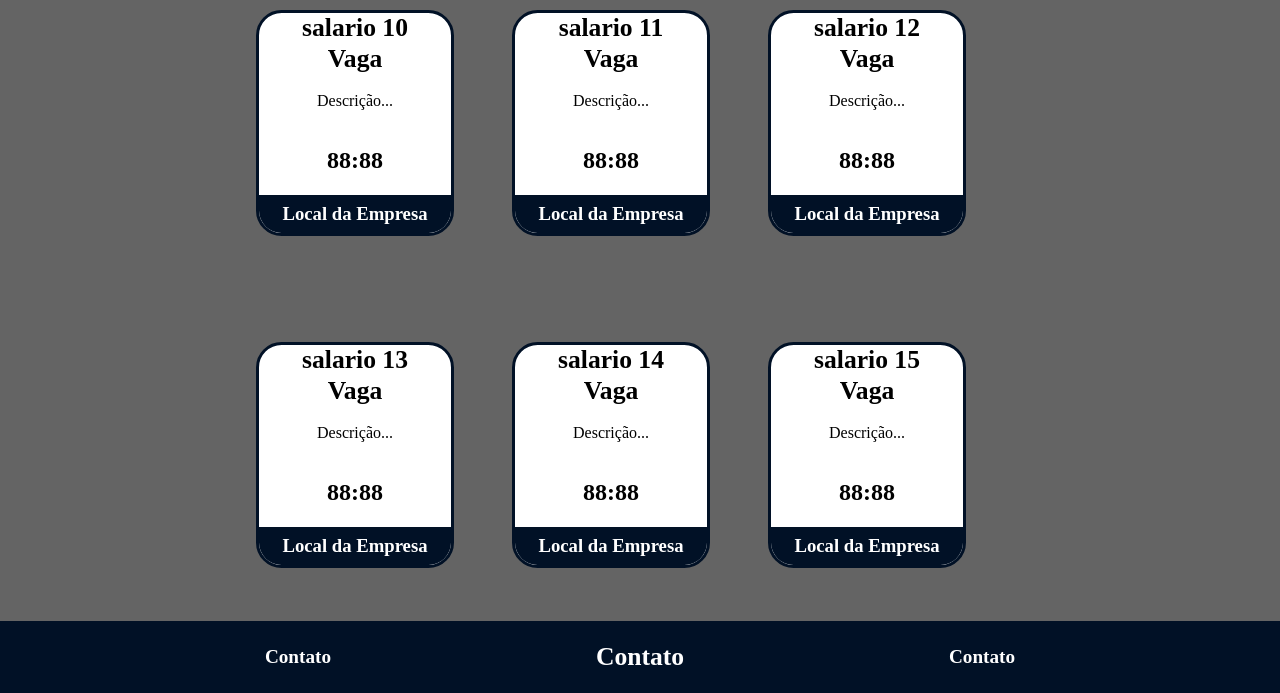
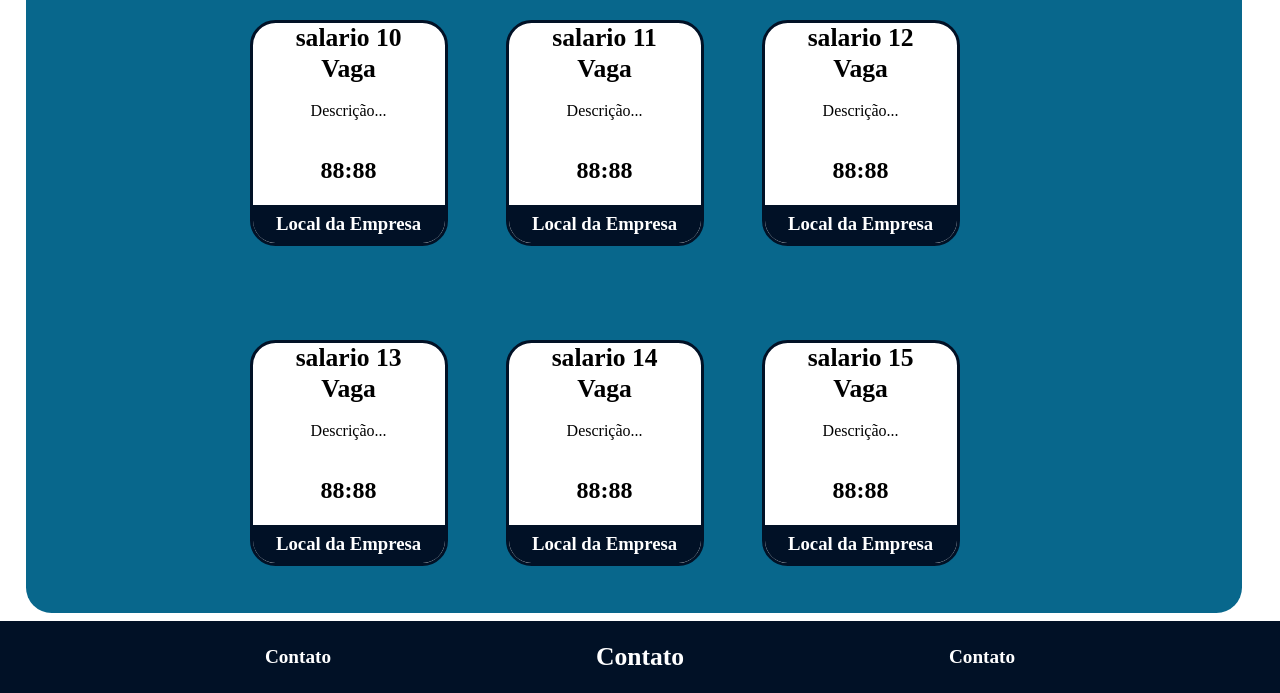
Before and after one commit to Tapioka-788/Bridge-Works-compartilhado, a plain HTML site: page view/html/ver_vagas.html in a window 1280 px wide. Shown: the part 107-800 px from the top of the page. Drawn offline with Linux system fonts and the light colour scheme.

Commit message:
tela de cartoes

```diff
--- a/view/css/ver_vagas/recheio_vervagas.css
+++ b/view/css/ver_vagas/recheio_vervagas.css
@@ -1,8 +1,9 @@
 section {
-    margin: 8vh 0 0;
-    width: 100vw;
-    height: 83vh;
-    background-color: rgb(100, 100, 100);
+    width: 95vw;
+    height: 80vh;
+    margin: 10vh 2vw 2vh;
+    background-color: #08678C;
+    border-radius: 2vw;
 
     display: flex;
     justify-content: center;
--- a/view/html/ver_vagas.html
+++ b/view/html/ver_vagas.html
@@ -21,11 +21,11 @@
             <button class="menu_cabecalho" id="tres_pontinhos"><i class="fa-solid fa-bars"></i></button>
         </div>
         <div class="logo">
-            <img src="">
         </div>
     </header>
     <section id="cartoes">
     </section>
+
     <footer>
         <div id="rodape">
             <h6 class="texto_rodape" id="texto_rodape_UM">Contato</h6>
--- a/view/js/cartao.js
+++ b/view/js/cartao.js
@@ -21,19 +21,13 @@ let cartoes = [
 
 export function criarCartoes() {
 
-    //cartao em forma de variavel
-
     let secitionCartoes = document.getElementById('cartoes')
 
     for (let i = 0; i < cartoes.length; i++) {
         let cartao = document.createElement('div');
         cartao.className = 'cartao_vaga';
 
-     cartao.style.backgroundImage =`url(${cartoes[i].img})`
-
-        // let imagem = document.createElement('img')
-        // imagem.className = 'fusca'
-        // imagem.src = img[i]
+        cartao.style.backgroundImage =`url(${cartoes[i].img})`
 
         let h1 = document.createElement('h1')
         h1.textContent = cartoes[i].salario
@@ -53,7 +47,6 @@ export function criarCartoes() {
 
         cartao.appendChild(h1)
         cartao.appendChild(h5)
-        // cartao.appendChild(imagem)
         cartao.appendChild(p)
         cartao.appendChild(h2)
         cartao.appendChild(h3)
```
